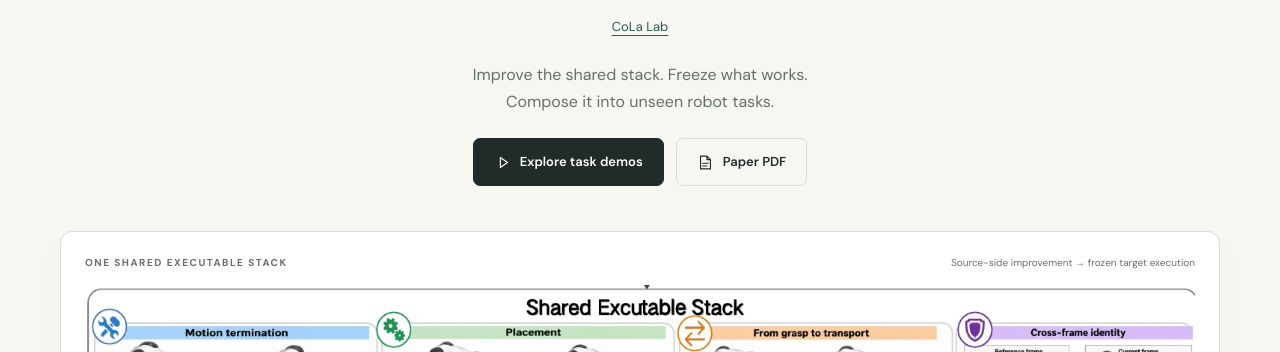
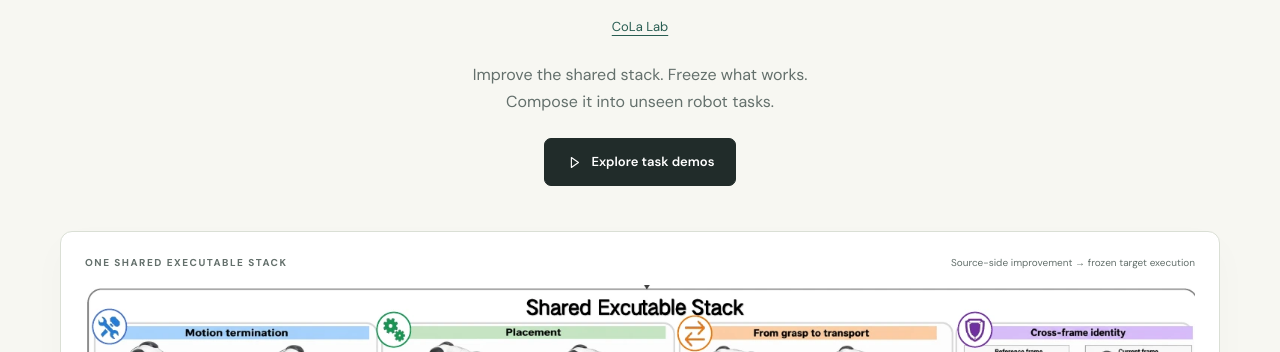
Before and after one commit to phosphene7/Recursia, a plain HTML site: page index.html in a window 1280 px wide. Shown: the part 448-800 px from the top of the page. Drawn offline with Linux system fonts and the light colour scheme.

Commit message:
Keep project private and defer PDF download

```diff
--- a/index.html
+++ b/index.html
@@ -37,7 +37,6 @@
       <p class="hero-description">Improve the shared stack. Freeze what works.<br>Compose it into unseen robot tasks.</p>
       <div class="hero-actions">
         <a class="button primary" href="#demos"><svg viewBox="0 0 24 24" aria-hidden="true"><path d="m9 5 10 7-10 7Z"/></svg>Explore task demos</a>
-        <a class="button secondary" href="assets/Recursia.pdf" target="_blank" rel="noopener noreferrer"><svg viewBox="0 0 24 24" aria-hidden="true"><path d="M14 3H5v18h14V8Z M14 3v5h5 M8 13h8 M8 17h6"/></svg>Paper PDF</a>
         <a id="code-link" class="button secondary" hidden target="_blank" rel="noopener noreferrer">GitHub <span aria-hidden="true">↗</span></a>
       </div>
       <div class="hero-visual">
```
Also changed, not shown: 2 other files.
